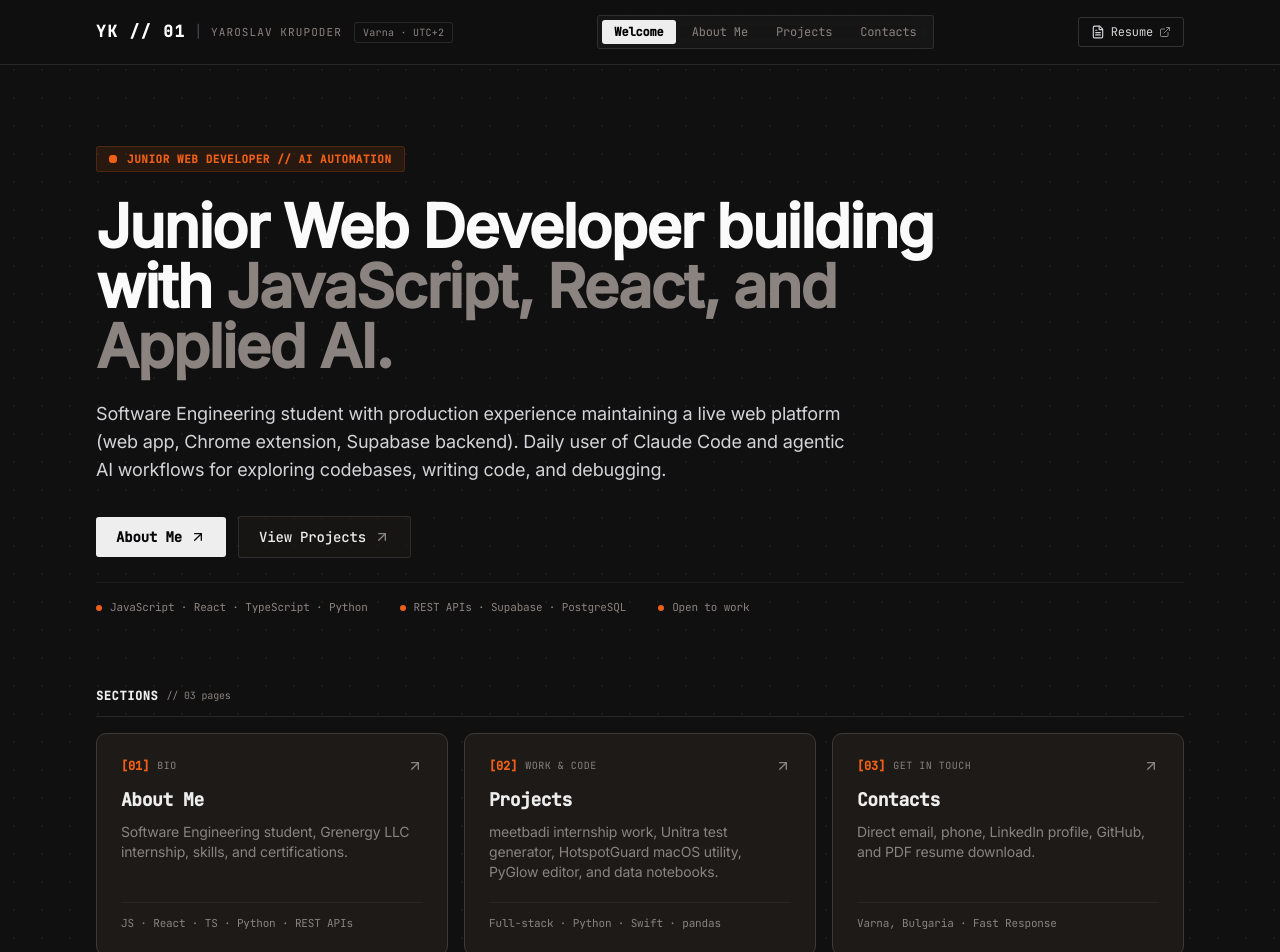
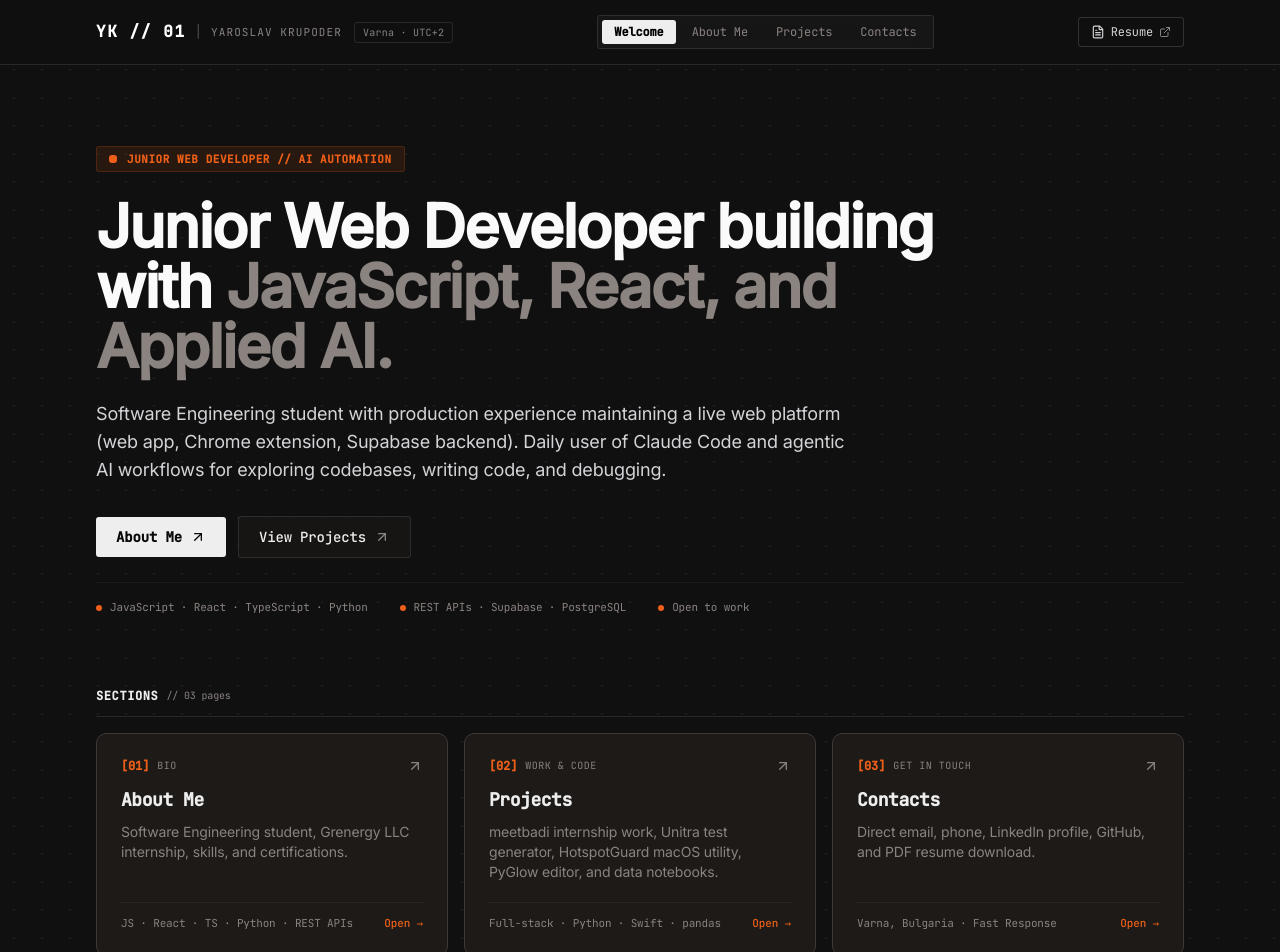
Before and after one commit to Yaroslav-K-V/yaroslav-k-v.github.io, a React (Vite) app: page / in a window 1280 px wide. Shown: the top 952 px of the page. Built offline with nearby package versions, Linux system fonts and the light colour scheme.

Commit message:
Visible card affordance, form aria labels

```diff
--- a/src/views/ContactsView.tsx
+++ b/src/views/ContactsView.tsx
@@ -110,6 +110,7 @@ const ContactForm: React.FC = () => {
           value={name}
           onChange={(e) => setName(e.target.value)}
           placeholder="Your name"
+          aria-label="Your name"
           required
           maxLength={100}
           className={inputClass}
@@ -119,6 +120,7 @@ const ContactForm: React.FC = () => {
           value={email}
           onChange={(e) => setEmail(e.target.value)}
           placeholder="Your email"
+          aria-label="Your email"
           required
           maxLength={200}
           className={inputClass}
@@ -139,6 +141,7 @@ const ContactForm: React.FC = () => {
         value={message}
         onChange={(e) => setMessage(e.target.value)}
         placeholder="Hi Yaroslav, …"
+        aria-label="Your message"
         required
         rows={4}
         maxLength={2000}
--- a/src/views/HomeView.tsx
+++ b/src/views/HomeView.tsx
@@ -176,7 +176,7 @@ export const HomeView: React.FC<HomeViewProps> = ({ onNavigate }) => {
 
               <div className="mt-5 pt-3 border-t border-[#3d3a39]/70 dark:border-white/5 flex items-center justify-between text-[11px] font-mono text-[#8a8380] dark:text-[#8a8380]">
                 <span className="truncate">{card.meta}</span>
-                <span className="opacity-0 group-hover:opacity-100 transition-opacity text-[#ee6018] dark:text-[#ee6018] shrink-0 ml-2 font-medium">
+                <span className="text-[#ee6018] dark:text-[#ee6018] shrink-0 ml-2 font-medium">
                   Open →
                 </span>
               </div>
```
